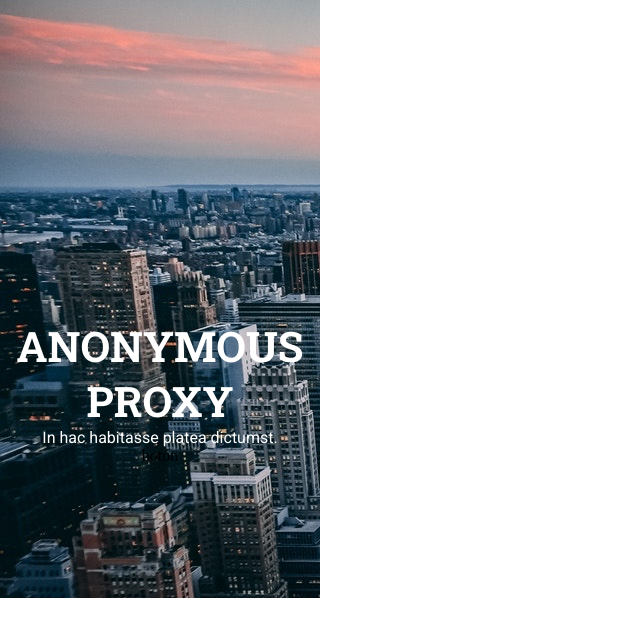
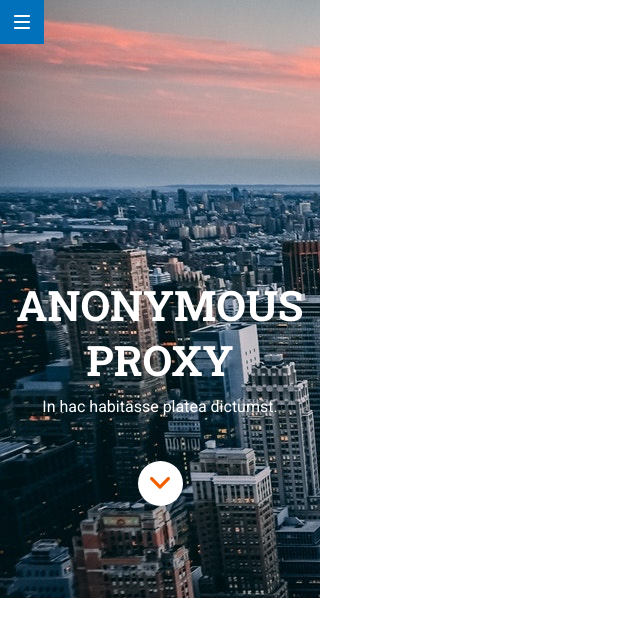
Before and after one commit to Adalab/modulo-1-evaluacion-final-PalomaLozano, a website: page src/html/index.html in a window 1280 px wide. Shown: the whole page, without its empty margins (0-640 px from the left). Drawn offline with nearby package versions, Linux system fonts and the light colour scheme; files that its build step writes are made by us from their sources; files whose address does not match are found by name.

Commit message:
add button and menu

```diff
--- a/src/html/partials/header.html
+++ b/src/html/partials/header.html
@@ -1,5 +1,9 @@
 <header class="header">
+  <a href="https://adalab.es/" target="_blank" title="menuham">
+    <div class="menu__ham--mobile"></div>
+  </a>
+
   <h1 class="h1__header--mobile">anonymous proxy</h1>
   <h4 class="h4__header--mobile">In hac habitasse platea dictumst.</h4>
-  <div>botón</div>
+  <div class="button__header--mobile"></div>
 </header>
--- a/src/scss/layout/_header.scss
+++ b/src/scss/layout/_header.scss
@@ -6,6 +6,18 @@
   justify-content: center;
   align-items: center;
   background-image: url(../images/cover.jpg);
+
+  .menu__ham--mobile {
+    position: fixed;
+    top: 0;
+    left: 0;
+    width: 44px;
+    height: 44px;
+    background-image: url(../images/ico-menu.svg);
+    background-position: center;
+    background-repeat: no-repeat;
+    background-color: #0271bc;
+  }
 
   .h1__header--mobile {
     text-align: center;
@@ -22,6 +34,32 @@
   .h4__header--mobile {
     color: $font_color;
     font-family: $font_roboto;
-    font-weight: 100;
+    font-weight: 50;
+    margin-top: 10px;
+  }
+
+  .button__header--mobile {
+    background-image: url(../images/ico-scroll-down.svg);
+    background-repeat: no-repeat;
+    background-position-x: center;
+    background-position-y: center;
+    width: 45px;
+    height: 45px;
+    background-color: white;
+    border-radius: 50%;
+    margin-top: 45px;
+    &:hover {
+      animation: changeColor 3s infinite;
+    }
+
+    @keyframes changeColor {
+      from {
+        background-color: white;
+      }
+
+      to {
+        background-color: rgb(170, 228, 246);
+      }
+    }
   }
 }
```
